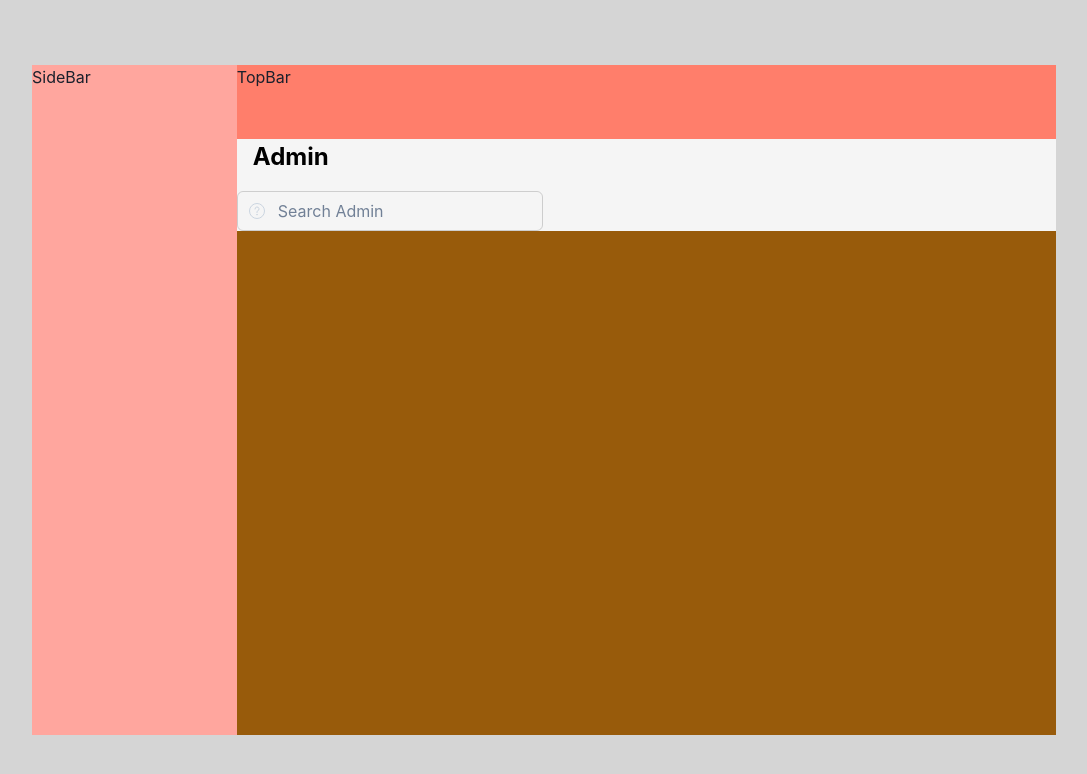
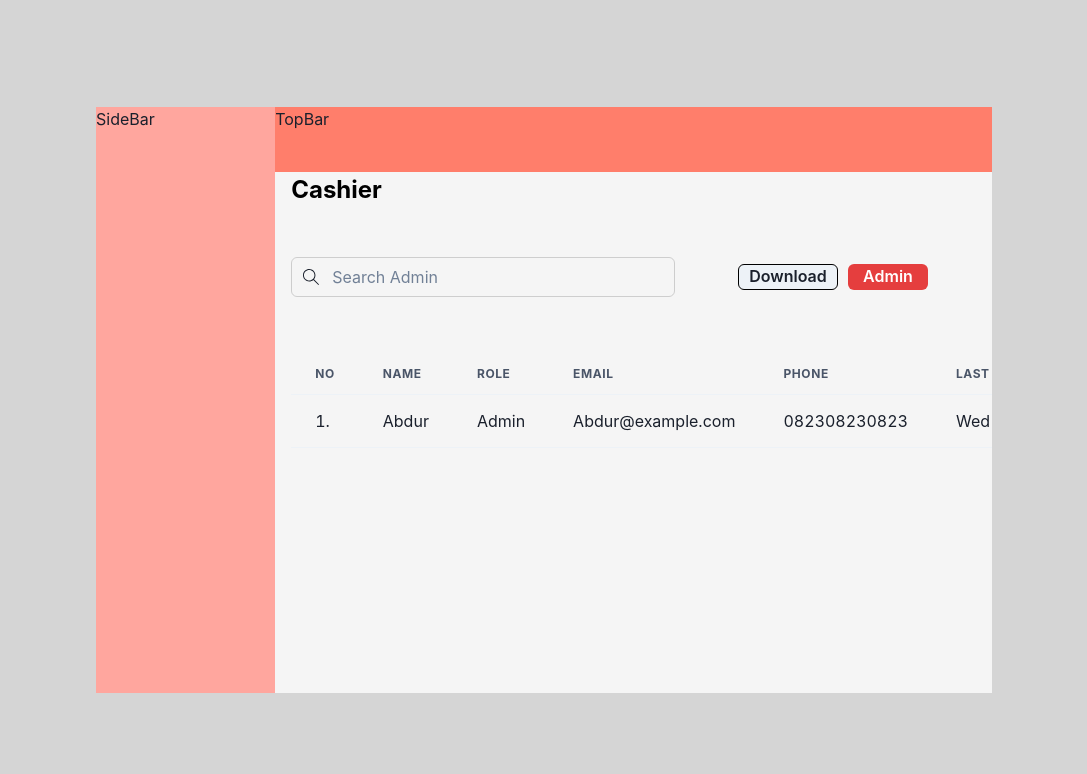
Before and after one commit to martin880/MiniProjectPos, a React (Create React App) app in the folder client/: page /admin in a window 1280 px wide. Shown: the top 774 px of the page, without its empty margins (96-1183 px from the left). Built offline with nearby package versions, Linux system fonts and the light colour scheme.

Commit message:
Admin landing pages done

```diff
--- a/client/src/App.css
+++ b/client/src/App.css
@@ -46,7 +46,7 @@
 }
 
 .device {
-	width: 80%;
+	width: 70%;
 	aspect-ratio: 153/100;
 	background-color: #111314;
 }
@@ -65,6 +65,12 @@
 	width: 80%;
 	height: 100%;
 	background-color: rgb(152, 91, 11);
+	flex-direction: column;
+}
+.mainbar2 {
+	width: 80%;
+	height: 100%;
+	/* background-color: rgb(152, 91, 11); */
 	flex-direction: column;
 }
 
--- a/client/src/pages/AdminPages.jsx
+++ b/client/src/pages/AdminPages.jsx
@@ -5,8 +5,24 @@ import {
 	Input,
 	InputGroup,
 	InputLeftElement,
-	Icon,
+	HStack,
+	Box,
+	Button,
+	Table,
+	Thead,
+	Tbody,
+	Tfoot,
+	Tr,
+	Th,
+	Td,
+	Spacer,
+	TableContainer,
 } from "@chakra-ui/react";
+import { SlMagnifier } from "react-icons/sl";
+import { AiOutlineDownload } from "react-icons/ai";
+import { HiPlus } from "react-icons/hi";
+import { FiEdit } from "react-icons/fi";
+import { RiDeleteBin6Line } from "react-icons/ri";
 import SideBar from "../components/SideBar";
 import TopBar from "../components/TopBar";
 
@@ -14,35 +30,87 @@ export default function Cashier() {
 	return (
 		<>
 			<Flex className="container">
-				<Flex className="device">
+				<Flex className="device" bg={"whitesmoke"}>
 					<Flex className="sidebar">
 						<SideBar />
 					</Flex>
-					<Flex className="mainbar">
+					<Flex w={"80%"} h={"100%"} flexDir={"column"}>
 						<Flex className="topbar">
 							<TopBar />
 						</Flex>
-						<Flex className="adminCategory">
-							<Stack spacing={4}>
-								<Text
-									px={"4"}
-									fontSize={"24px"}
-									fontWeight={"bold"}
-									color={"black"}
-								>
-									Admin
+						<Flex className="adminCategory" w="100%" flexDir={"column"}>
+							<Stack px={"4"}>
+								<Text fontSize={"24px"} fontWeight={"bold"} color={"black"}>
+									Cashier
 								</Text>
+								<HStack>
 									<InputGroup>
 										<InputLeftElement pointerEvents="none">
-										<Icon color="gray.300" />
+											<SlMagnifier />
 										</InputLeftElement>
 										<Input
 											type="text"
 											placeholder="Search Admin"
-										minW={"20vw"}
+											minW={"30vw"}
 											borderColor={"blackAlpha.300"}
 										/>
 									</InputGroup>
+									<Box
+										w="100%"
+										justifyContent={"flex-end"}
+										gap="10px"
+										display={"flex"}
+										p={4}
+										m={8}
+									>
+										<Button h={"26px"} w={"100px"} border={"1px black solid"}>
+											<AiOutlineDownload /> Download
+										</Button>
+										<Button h={"26px"} w={"80px"} colorScheme={"red"}>
+											<HiPlus />
+											Admin
+										</Button>
+									</Box>
+								</HStack>
+							</Stack>
+							<Stack>
+								<TableContainer p={4}>
+									<Table variant="simple">
+										<Thead>
+											<Tr>
+												<Th>No</Th>
+												<Th>Name</Th>
+												<Th>Role</Th>
+												<Th>Email</Th>
+												<Th>Phone</Th>
+												<Th>Last Seen</Th>
+												<Th>Action</Th>
+											</Tr>
+										</Thead>
+										<Tbody>
+											<Tr>
+												<Td>1.</Td>
+												<Td>Abdur</Td>
+												<Td>Admin</Td>
+												<Td>Abdur@example.com</Td>
+												<Td>082308230823</Td>
+												<Td>Wed Apr 5, 12:00 PM</Td>
+												<Td>
+													<Stack>
+														<HStack>
+															<FiEdit cursor={"pointer"} />
+															<Spacer />
+															<RiDeleteBin6Line cursor={"pointer"} />
+														</HStack>
+													</Stack>
+												</Td>
+											</Tr>
+										</Tbody>
+										<Tfoot>
+											<Tr></Tr>
+										</Tfoot>
+									</Table>
+								</TableContainer>
 							</Stack>
 						</Flex>
 					</Flex>
```
Lines whose indentation alone changed are shown as unchanged.
